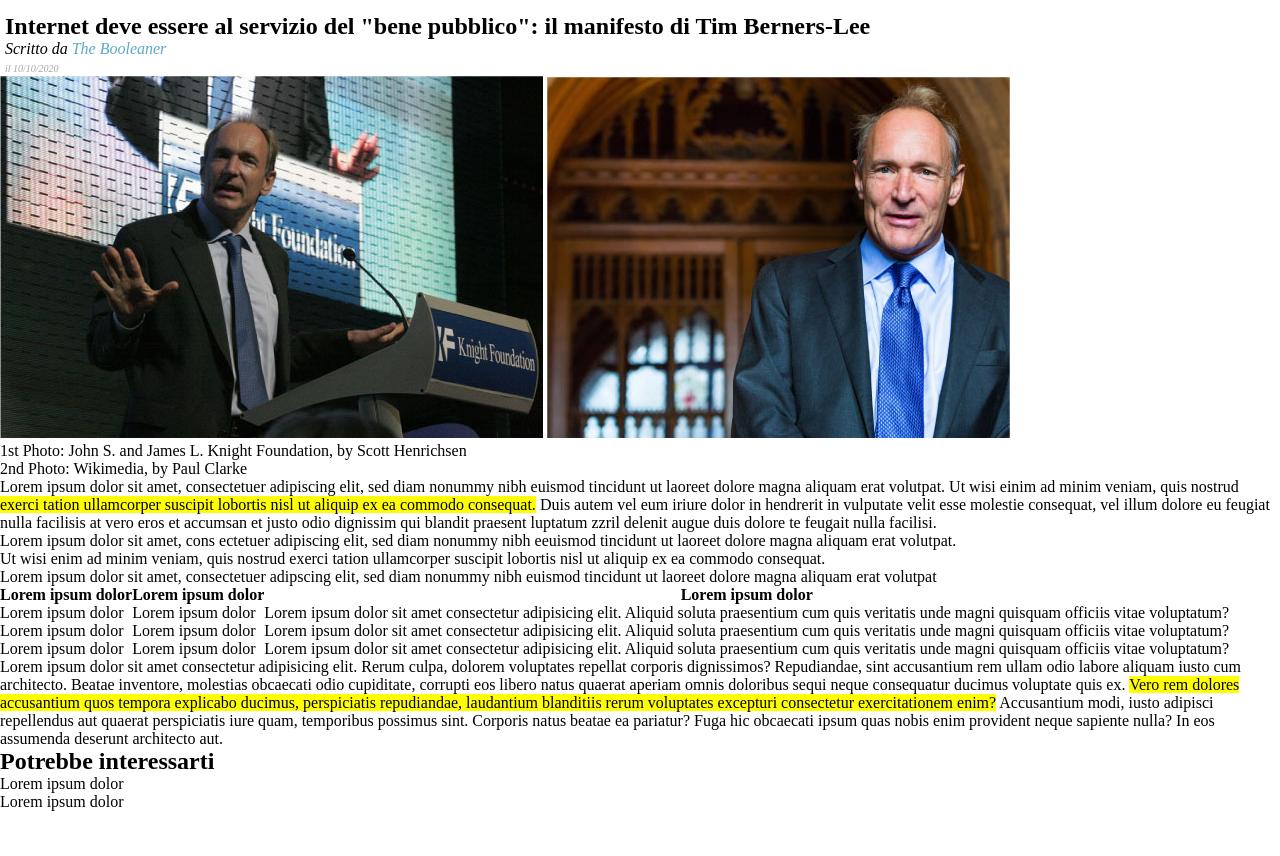
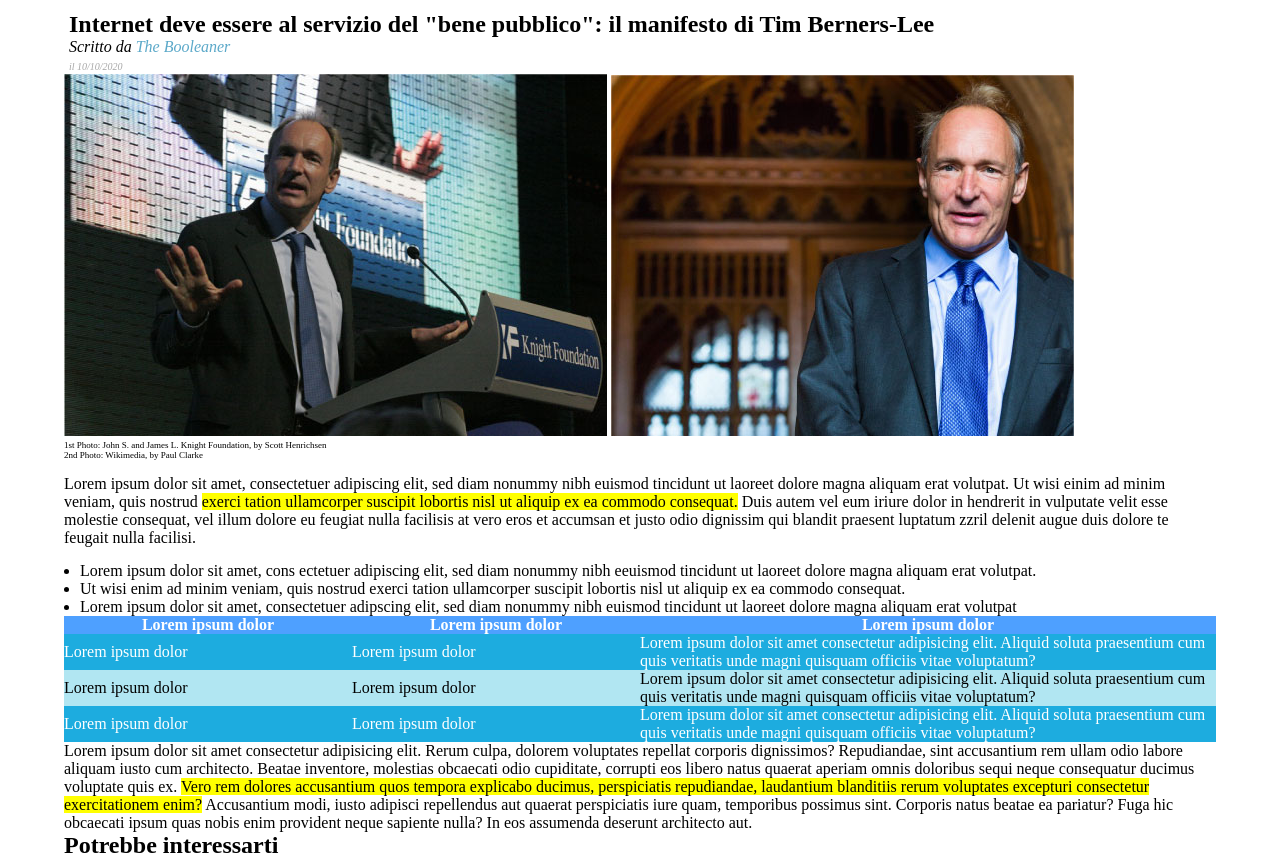
Before and after one commit to Alessio-Gasbarro/html-css-booleaner, a plain HTML site: page index.html in a window 1280 px wide. Shown: the part 55-911 px from the top of the page. Before the commit the page ends 866 px from the top, so only its background shows below. Drawn offline with Linux system fonts and the light colour scheme.

Commit message:
[UPD] Miracolo

```diff
--- a/css/style.css
+++ b/css/style.css
@@ -4,6 +4,11 @@
     padding: 0;
     margin: 0;
     box-sizing: border-box;
+}
+
+main{
+    width: 90%;
+    margin: 0 auto
 }
 
 /* SEZIONE HEADER */
@@ -18,9 +23,17 @@ header{
     width: 150px;
 }
 
+.p1{
+    padding-bottom: 15px;
+}
+
 .article-title{
     margin-top: 1%;
     margin-left: 5px;
+}
+
+.images{
+    padding-bottom: 15px;
 }
 
 .author{
@@ -32,7 +45,7 @@ header{
     font-size: 10px;
 }
 
-.black-small-text{
+.caption{
     font-size: 9px;
 }
 
@@ -47,26 +60,42 @@ table{
     border: none;
 }
 
-.lineablu{
+.list1{
+    margin-left: 16px;
+}
+
+.cell-1{
+    width: 25%;
+}
+
+
+.tableheader{
+    background-color: #4EA0FF;
+    color: white;
+}
+
+.linea-blu{
     color: white;
     background-color: #1DACDF;
 }
 
-.lineabianca{
+.linea-bianca{
     background-color: #B1E6F2;
 }
 
 /* SEZIONE FINALE */
-#img1{
+.img1{
     color: white;
     background-image: url(../img/monitor.jpg);
     width: 250px;
     height: 200px;
+    font-size: 26px;
 }
 
-#img2{
+.img2{
     color: white;
-    background-image: url(./img/graph.jpg);
+    background-image: url(../img/graph.jpg);
     width: 250px;
     height: 200px;
+    font-size: 26px;
 }
--- a/index.html
+++ b/index.html
@@ -30,13 +30,14 @@
         </section>
     <!-- SEZIONE SCRITTA UNO-->
         <section class="content">
-            <p>
+            <p class="p1">
                 Lorem ipsum dolor sit amet, consectetuer adipiscing elit, sed diam nonummy nibh euismod tincidunt ut laoreet dolore magna aliquam erat volutpat.
                 Ut wisi einim ad minim veniam, quis nostrud <span class="highlighted">exerci tation ullamcorper suscipit lobortis nisl ut aliquip ex ea commodo consequat.</span>
                 Duis autem vel eum iriure dolor in hendrerit in vulputate velit esse molestie consequat, vel illum dolore eu feugiat nulla facilisis at vero eros et accumsan
                 et justo odio dignissim qui blandit praesent luptatum zzril delenit augue duis dolore te feugait nulla facilisi.
             </p>
-            <ul>
+
+            <ul class="list1">
                 <li>Lorem ipsum dolor sit amet, cons ectetuer adipiscing elit, sed diam nonummy nibh eeuismod tincidunt ut laoreet dolore magna aliquam erat volutpat.</li>
                 <li>Ut wisi enim ad minim veniam, quis nostrud exerci tation ullamcorper suscipit lobortis nisl ut aliquip ex ea commodo consequat.</li>
                 <li>Lorem ipsum dolor sit amet, consectetuer adipscing elit, sed diam nonummy nibh euismod tincidunt ut laoreet dolore magna aliquam erat volutpat</li>
@@ -44,13 +45,14 @@
         </section>
     <!-- SEZIONE TABELLA-->
         <table class="table">
-            <thead></thead>
-                <tr style="width: 100%;">
+            <thead>
+                <tr style="width: 100%;" class="tableheader">
                     <th class="cell-1">Lorem ipsum dolor</th>
                     <th class="cell-1">Lorem ipsum dolor</th>
                     <th class="cell-2">Lorem ipsum dolor</th>
                 </tr>
             </thead>
+
             <tbody>
                 <tr class="linea-blu">
                     <td class="cell-1">Lorem ipsum dolor</td>
@@ -62,7 +64,7 @@
                     <td class="cell-1">Lorem ipsum dolor</td>
                     <td class="cell-2">Lorem ipsum dolor sit amet consectetur adipisicing elit. Aliquid soluta praesentium cum quis veritatis unde magni quisquam officiis vitae voluptatum?</td>
                 </tr>
-                <tr>
+                <tr class="linea-blu">
                     <td class="cell-1">Lorem ipsum dolor</td>
                     <td class="cell-1">Lorem ipsum dolor</td>
                     <td class="cell-2">Lorem ipsum dolor sit amet consectetur adipisicing elit. Aliquid soluta praesentium cum quis veritatis unde magni quisquam officiis vitae voluptatum?</td>
```
